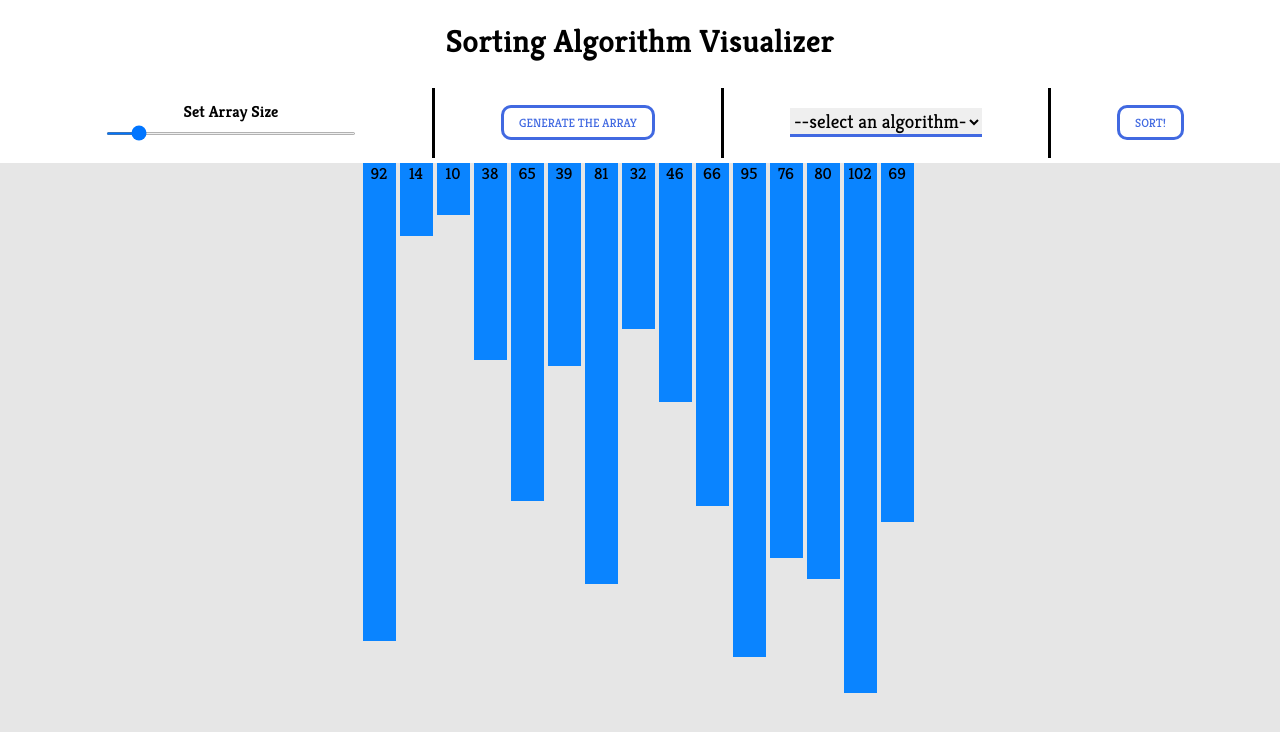
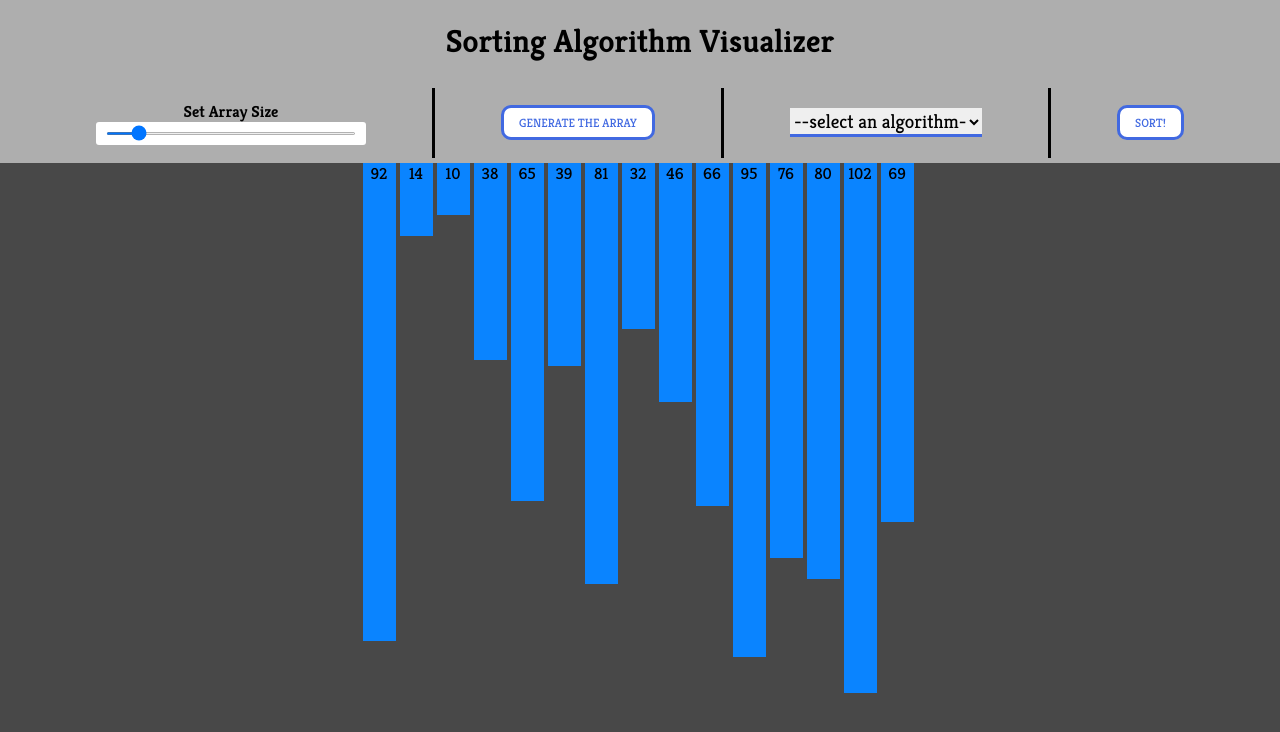
Before and after one commit to reynaldomarchell/bimsq-sort, a React (Vite) app: page / in a window 1280 px wide. Shown: the top 732 px of the page. Built offline with nearby package versions, Linux system fonts and the light colour scheme.

Commit message:
fix: change some color in navbar and body

```diff
--- a/src/App.css
+++ b/src/App.css
@@ -10,10 +10,11 @@
 
 .Algobutton:hover {
   cursor: pointer;
+  background-color: #72d2ff;
 }
 
 body {
-  background-color: rgb(230, 230, 230);
+  background-color: rgb(72, 72, 72);
   text-align: center;
   margin: 0px;
   padding: 0px;
--- a/src/components/ui/Navbar/navbar.css
+++ b/src/components/ui/Navbar/navbar.css
@@ -5,7 +5,7 @@
 }
 
 .navbar {
-    background-color: white;
+  background-color: rgb(174, 174, 174);
   color: black;
   width: 100vw;
   display: flex;
@@ -26,15 +26,14 @@
   justify-content: space-between;
 }
 
-
 @media screen and (max-width: 1450px) {
   .navbar__toolbar {
-        width: 85vw
+    width: 85vw;
   }
 }
 
 @media screen and (max-width: 1000px) {
   .navbar__toolbar {
-        width: 95vw
+    width: 95vw;
   }
 }
```
Also changed, not shown: .eslintrc.cjs. Lines whose indentation alone changed are shown as unchanged.
